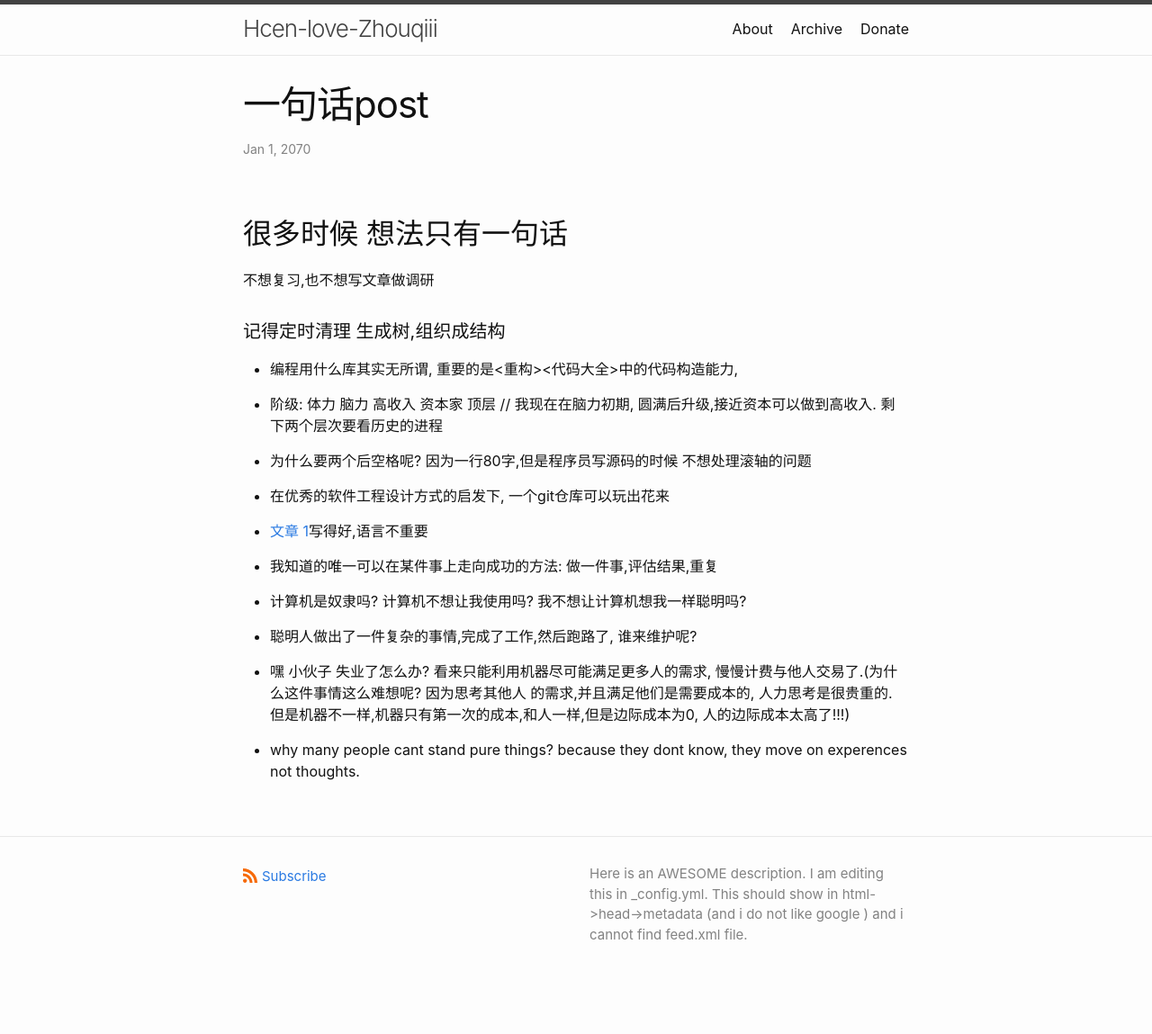
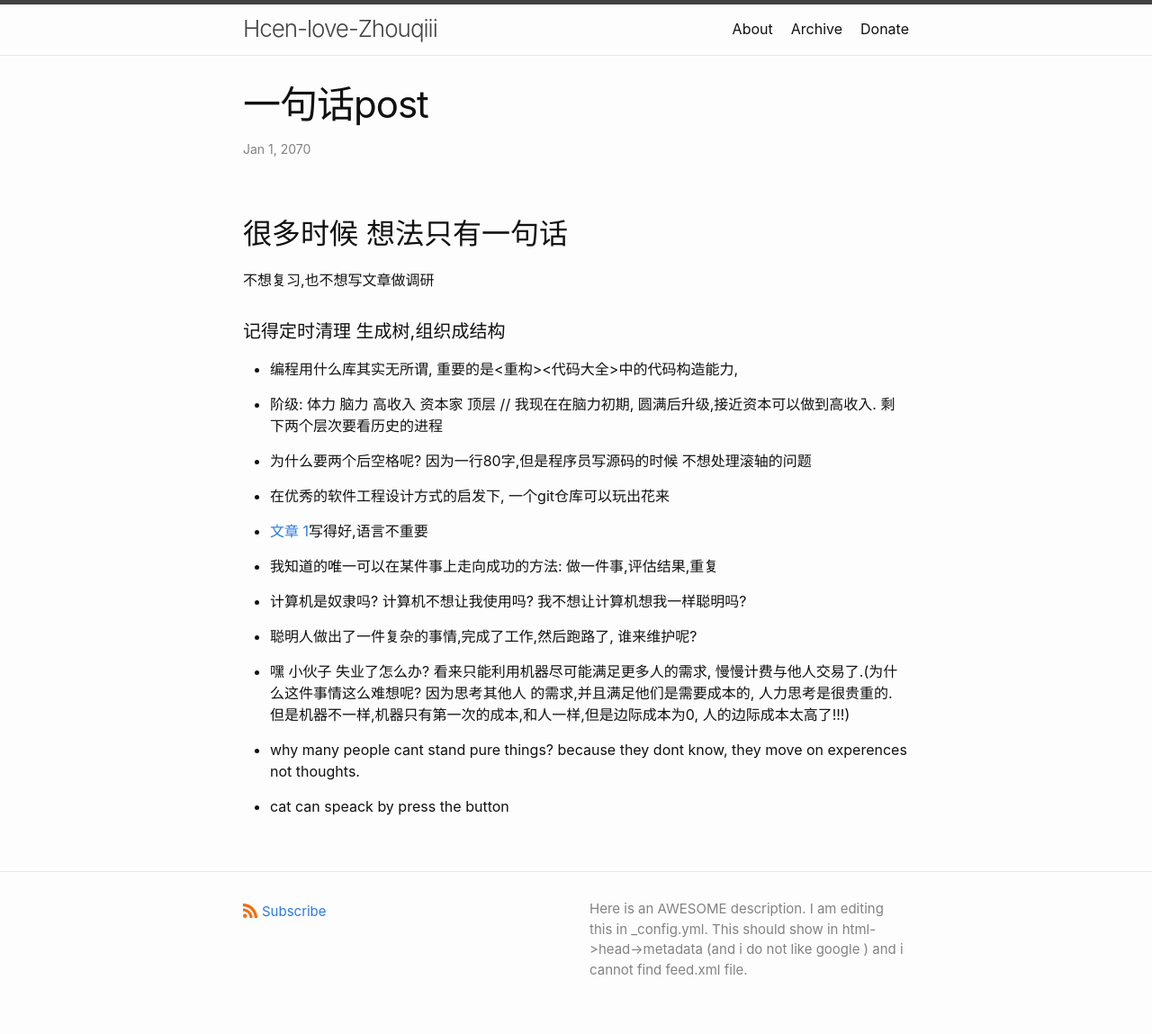
Before and after one commit to hcen1997/hcen1997.github.io, a Jekyll site: the page built from _posts/2070-01-01-一句话post.md, in a window 1280 px wide. Shown: the whole page at 90% size. Built offline with Jekyll 4.4.1, drawn with Linux system fonts in a browser that asks for light colours; comment, search, counter and statistics services are not loaded; before the commit the page ends 1110 px from its top, so only the background shows below that.

Commit message:
cat cat cat

```diff
--- a/_posts/2070-01-01-一句话post.md
+++ b/_posts/2070-01-01-一句话post.md
@@ -34,6 +34,7 @@ layout: post
 但是机器不一样,机器只有第一次的成本,和人一样,但是边际成本为0,
 人的边际成本太高了!!!)
 
-
 * why many people cant stand pure things? because
  they dont know, they move on experences not thoughts.
+
+* cat can speack by press the button
```
